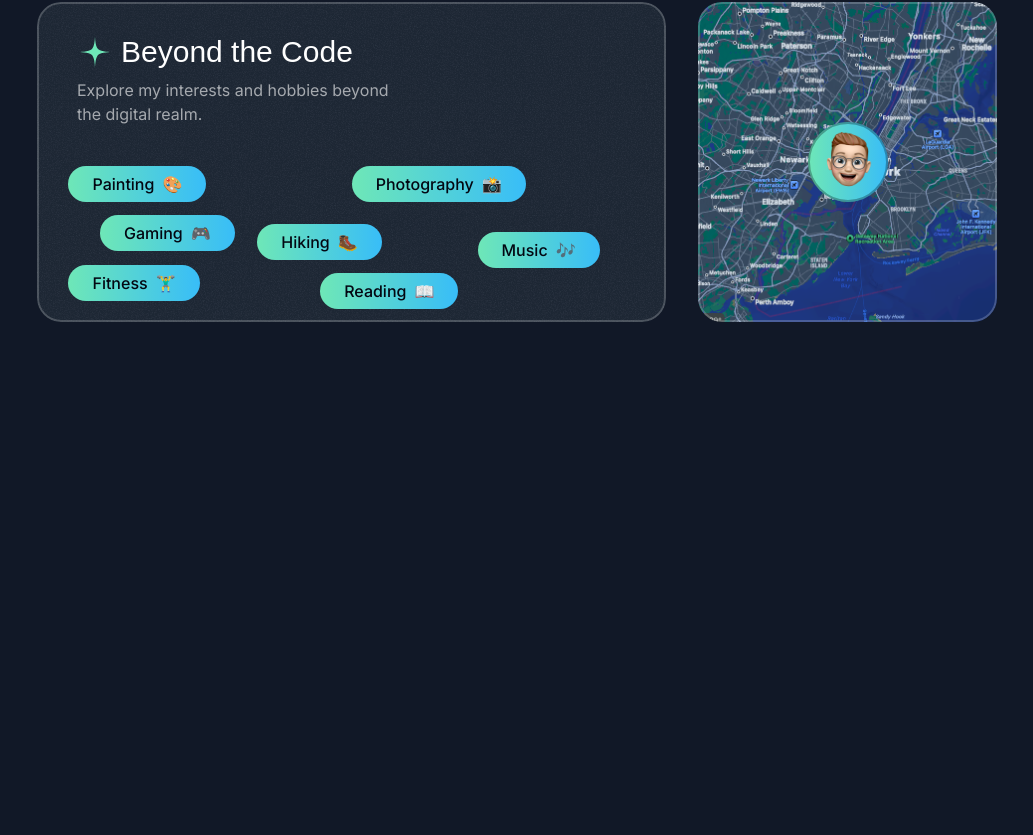
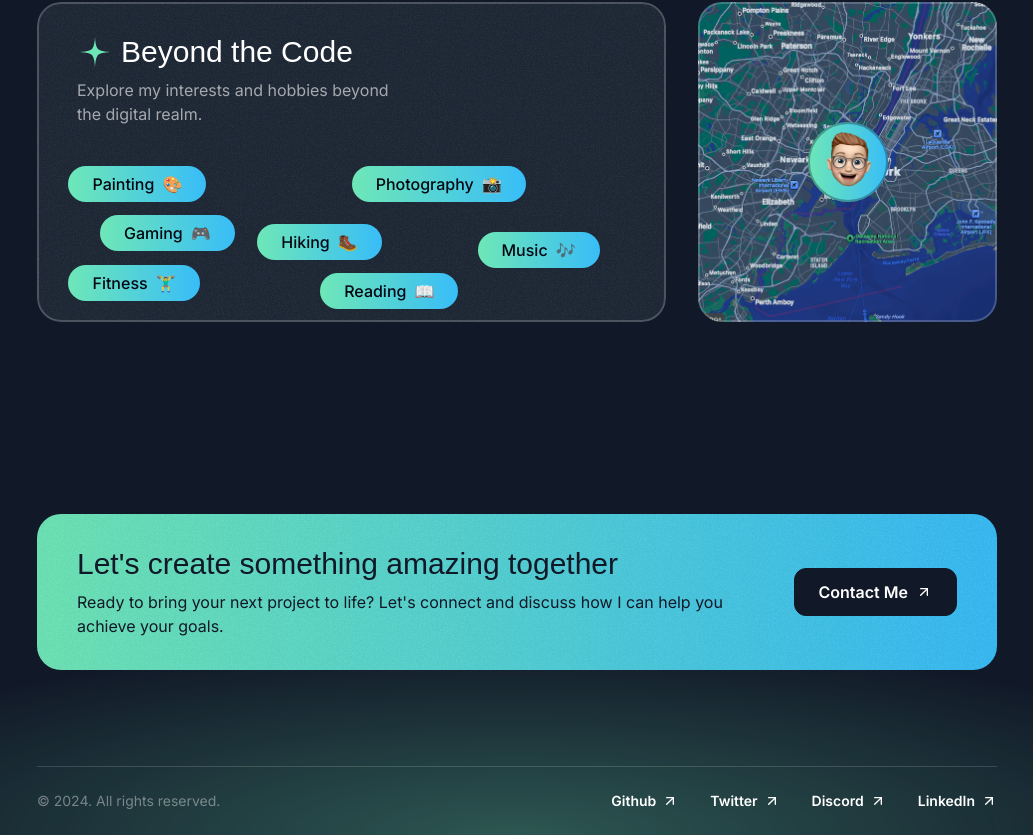
Before and after one commit to Rinkesh-modi/portfolio, a Next.js app: page / in a window 1280 px wide. Shown: the part 4626-5461 px from the top of the page, without its empty margins (123-1156 px from the left). Before the commit the page ends 5060 px from the top, so only its background shows below. Built offline with nearby package versions, Linux system fonts and the light colour scheme; a web font is replaced by a local one.

Commit message:
footer Section

```diff
--- a/src/app/page.tsx
+++ b/src/app/page.tsx
@@ -4,6 +4,8 @@
 import { TapeSection } from "@/sections/Tape";
 import { TestimonialsSection } from "@/sections/Testimonials";
 import { AboutSection } from "@/sections/About";
+import { ContactSection } from "@/sections/Contact";
+import { Footer } from "@/sections/Footer";
 
 export default function Home() {
   return (
@@ -11,9 +13,11 @@
       <Header />
       <HeroSection />
       <ProjectsSection />
-      <TapeSection/>
-      <TestimonialsSection/>
+      <TapeSection />
+      <TestimonialsSection />
       <AboutSection />
+      <ContactSection />
+      <Footer/>
     </div>
   );
 }
--- a/src/sections/Contact.tsx
+++ b/src/sections/Contact.tsx
@@ -1,3 +1,34 @@
+import ArrowUpRightIcon from "@/assets/icons/arrow-up-right.svg";
+import grainImage from "@/assets/images/grain.jpg";
 export const ContactSection = () => {
-  return <div>Contact Section</div>;
+  return (
+    <div className="py-16 pt-12 lg:py-24 lg:pt-20">
+      <div className="container">
+        <div className="bg-gradient-to-r from-emerald-300 to-sky-400 text-gray-900 py-8 px-10 rounded-3xl text-center md:text-left relative overflow-hidden z-0">
+          <div
+            className="absolute inset-0 opacity-5 -z-10"
+            style={{ backgroundImage: `url(${grainImage.src})` }}
+          ></div>
+          <div className="flex flex-col md:flex-row items-center gap-8 md:gap-16">
+            <div className="">
+              <h2 className="font-serif text-2xl md:text-3xl">
+                Let&apos;s create something amazing together
+              </h2>
+              <p className="text-sm md:text-base mt-2">
+                Ready to bring your next project to life? Let&apos;s connect and
+                discuss how I can help you achieve your goals.
+              </p>
+            </div>
+            <div className="">
+
+            <button className="text-white bg-gray-900 gap-2 inline-flex items-center px-6 h-12 rounded-xl border border-gray-900">
+              <span className="font-semibold w-max">Contact Me</span>
+              <ArrowUpRightIcon className="size-4" />
+            </button>
+            </div>
+          </div>
+        </div>
+      </div>
+    </div>
+  );
 };
--- a/src/sections/Footer.tsx
+++ b/src/sections/Footer.tsx
@@ -1,3 +1,34 @@
+import ArrowUpRightIcon from "@/assets/icons/arrow-up-right.svg";
+const footerLinks = [
+  { title: "Github", href: "#" },
+  { title: "Twitter", href: "#" },
+  { title: "Discord", href: "#" },
+  { title: "LinkedIn", href: "#" },
+];
 export const Footer = () => {
-  return <div>Footer Section</div>;
+  return (
+    <footer className="relative -z-10 overflow-x-clip">
+    <div className="-z-10 absolute h-[400px] w-[1600px] bottom-0 left-1/2 -translate-x-1/2 bg-emerald-300/30 [mask-image:radial-gradient(50%_50%_at_bottom_center,black,transparent)]"></div>
+    <div className="container">
+      <div className="border-t border-white/15 py-6 text-sm flex flex-col md:flex-row md:justify-between items-center gap-8">
+        <div className="text-white/40">
+          &copy; 2024. All rights reserved.
+        </div>
+        <nav className="flex flex-col md:flex-row items-center gap-8">
+          {footerLinks.map((link) => (
+            <a
+              href={link.href}
+              key={link.title}
+              className="inline-flex items-center gap-1.5"
+            >
+              <span className="font-semibold">{link.title}</span>
+              <ArrowUpRightIcon className="size-4" />
+            </a>
+          ))}
+        </nav>
+      </div>
+    </div>
+  </footer>
+
+  );
 };
```
